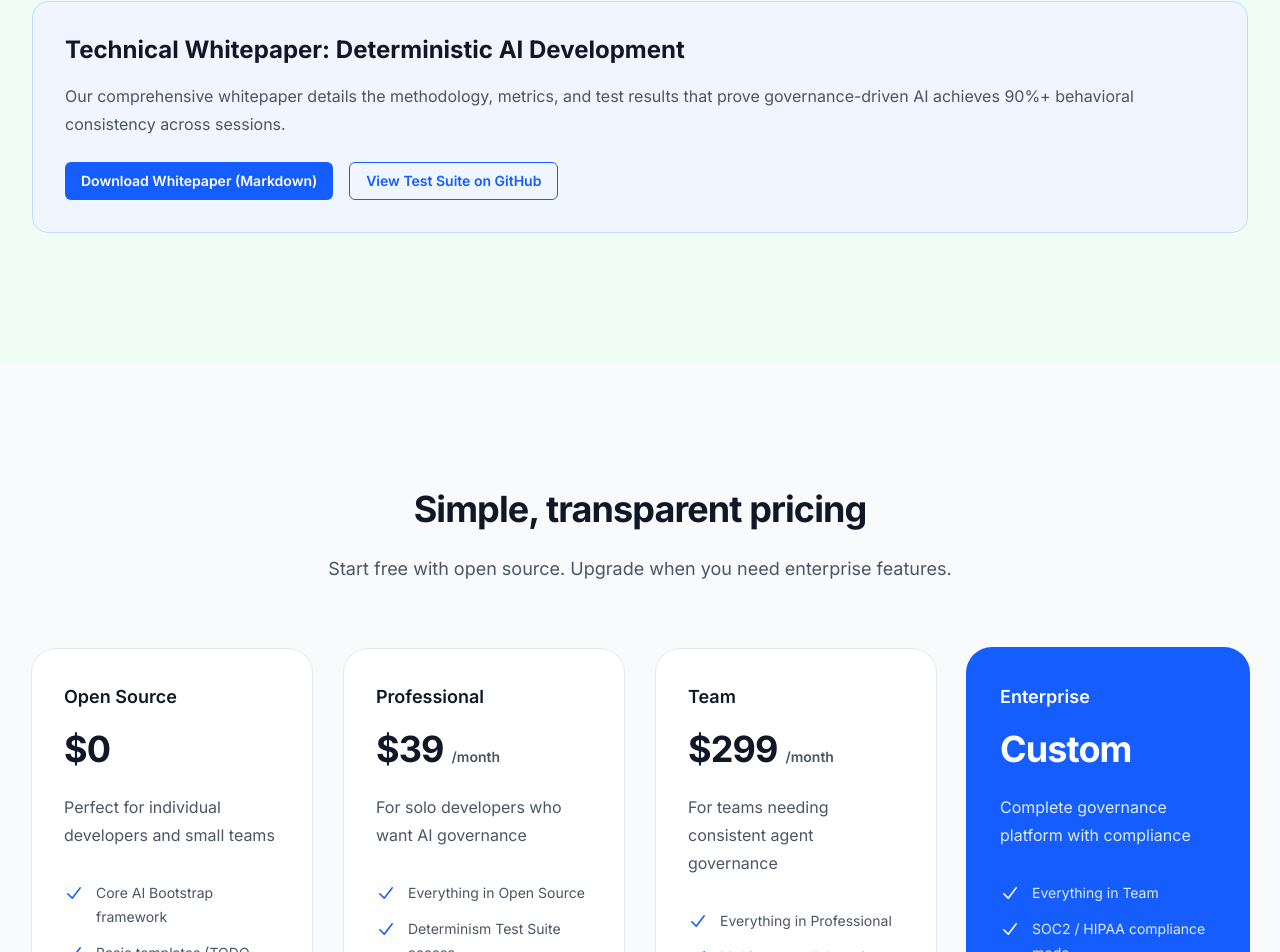
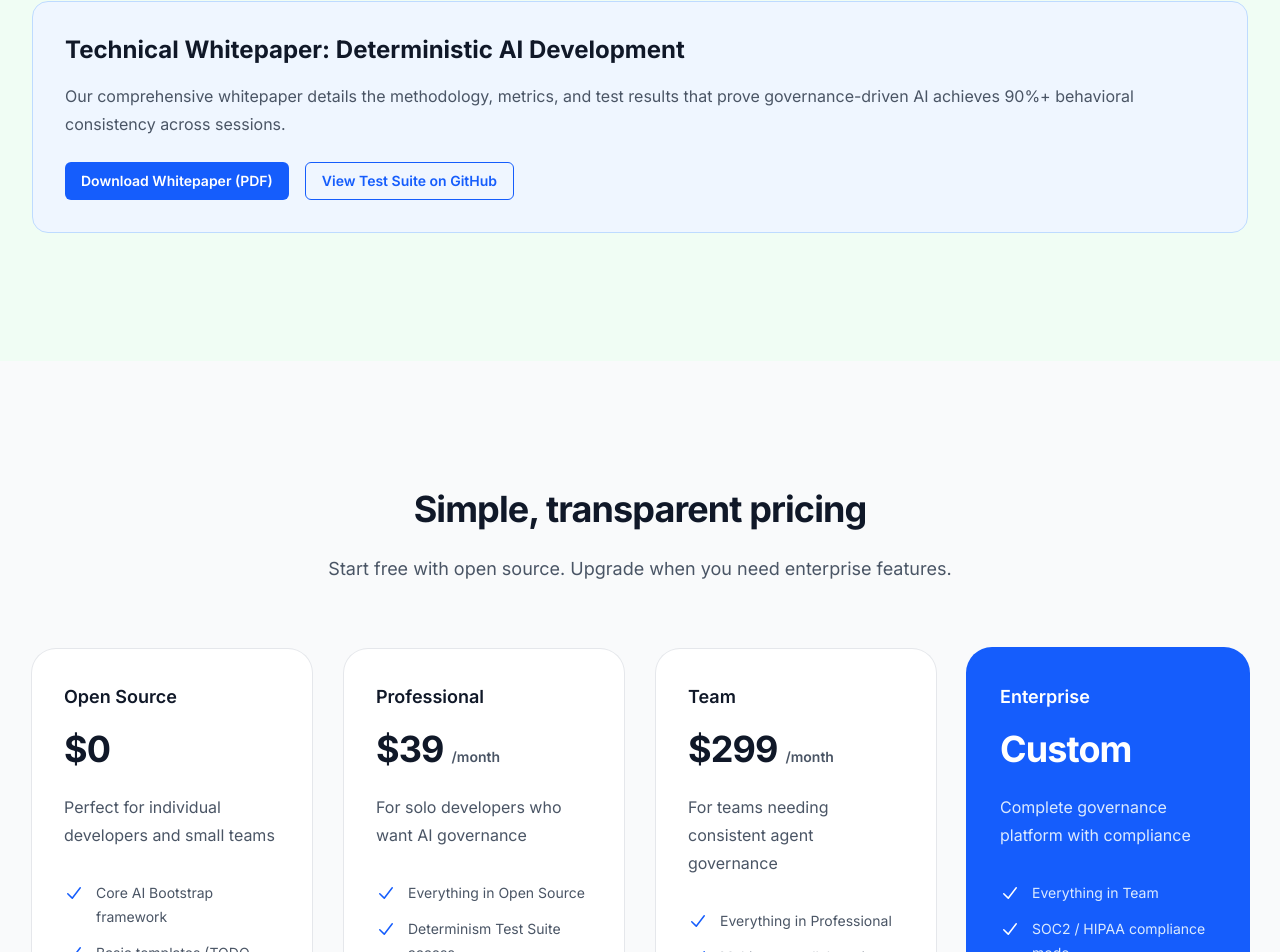
Before and after one commit to summonwill/ai-bootstrap-website, a Next.js app: page / in a window 1280 px wide. Shown: the part 2782-3734 px from the top of the page. Built offline with nearby package versions, Linux system fonts and the light colour scheme.

Commit message:
Convert whitepaper to PDF format
- Add md-to-pdf package for conversion
- Generate professional PDF from markdown
- Update Proof component to link to PDF version
- PDF includes all code examples, metrics, and formatting

```diff
--- a/components/Proof.tsx
+++ b/components/Proof.tsx
@@ -77,11 +77,11 @@ export default function Proof() {
             </p>
             <div className="flex flex-wrap gap-4">
               <a
-                href="/AI-Bootstrap-Systems-Determinism-Whitepaper.md"
+                href="/AI-Bootstrap-Systems-Determinism-Whitepaper.pdf"
                 download
                 className="inline-flex items-center px-4 py-2 rounded-md bg-blue-600 text-white font-semibold text-sm hover:bg-blue-500 transition-colors"
               >
-                Download Whitepaper (Markdown)
+                Download Whitepaper (PDF)
               </a>
               <a
                 href="https://github.com/summonwill/AI-Bootstrap-System"
--- a/package.json
+++ b/package.json
@@ -21,6 +21,7 @@
     "babel-plugin-react-compiler": "1.0.0",
     "eslint": "^9",
     "eslint-config-next": "16.0.7",
+    "md-to-pdf": "^5.2.5",
     "tailwindcss": "^4",
     "typescript": "^5"
   }
```
Also changed, not shown: 2 other files (tests, documents, lock files or other folders).
